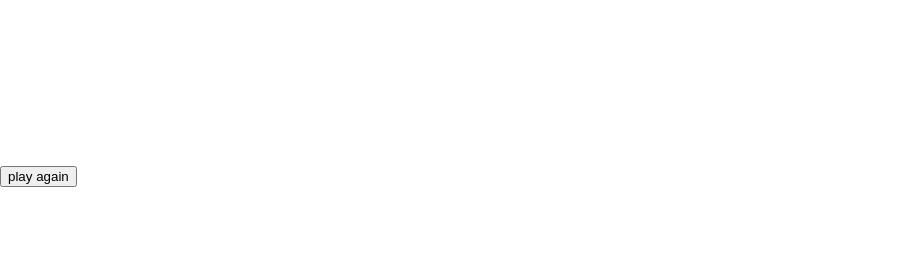
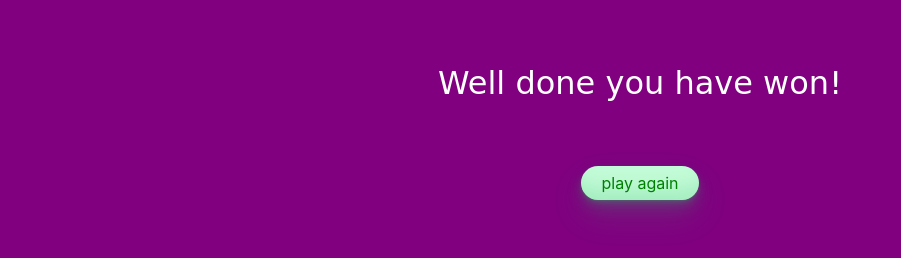
Before and after one commit to hannahellis4242/TarotSolitaire2, a website built with webpack: page index.html in a window 1280 px wide. Both pictures are taken after a click on the button "start game". Shown: the whole page, without its empty margins (0-901 px from the left). Built offline with nearby package versions, Linux system fonts and the light colour scheme.

Commit message:
Sharing styling between start page and victory page

```diff
--- a/src/view/StartPage.ts
+++ b/src/view/StartPage.ts
@@ -12,7 +12,7 @@ export default class StartPage implements Page {
   }
   draw(parent: HTMLElement): void {
     const main = document.createElement("main");
-    main.id = "start";
+    main.id = "screen";
     {
       const header = document.createElement("header");
       header.innerText = this.title;
--- a/src/view/VictoryPage.ts
+++ b/src/view/VictoryPage.ts
@@ -7,16 +7,22 @@ export default class VictoryPage implements Page {
   constructor(private view: ViewModel) {}
   draw(parent: HTMLElement): void {
     const main = document.createElement("main");
+    main.id = "screen";
     {
       const header = document.createElement("header");
       header.innerText = "Well done you have won!";
       main.appendChild(header);
     }
     {
-      const button = document.createElement("button");
-      button.innerText = "play again";
-      button.onclick = () => this.view.setPage("start");
-      main.appendChild(button);
+      const pannel = document.createElement("section");
+      pannel.id = "pannel";
+      {
+        const button = document.createElement("button");
+        button.innerText = "play again";
+        button.onclick = () => this.view.setPage("start");
+        pannel.appendChild(button);
+      }
+      main.appendChild(pannel);
     }
     parent.appendChild(main);
   }
--- a/style/style.css
+++ b/style/style.css
@@ -2,7 +2,7 @@ body {
   padding: 0;
   margin: 0;
 }
-#start {
+#screen {
   background-color: purple;
 }
 
```
